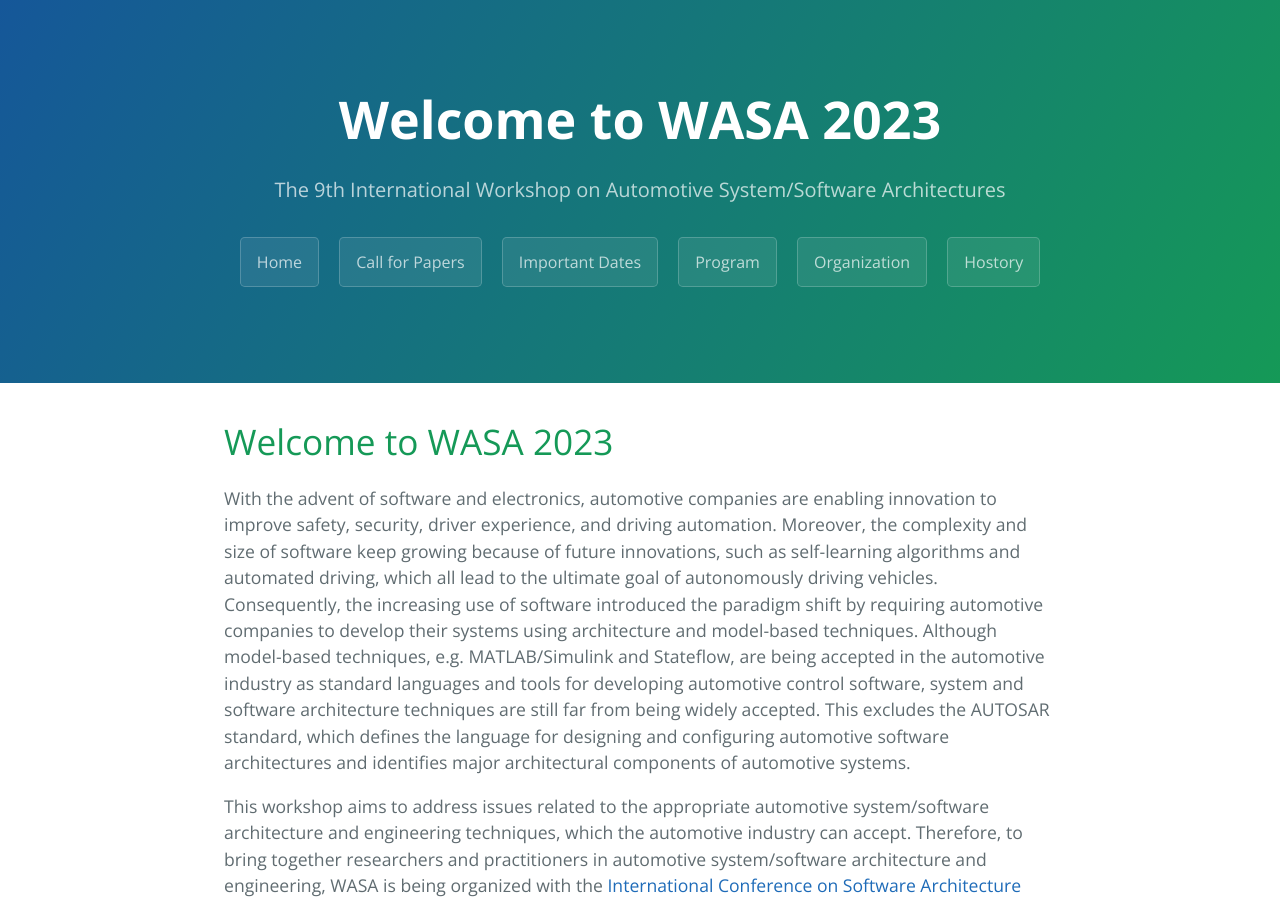
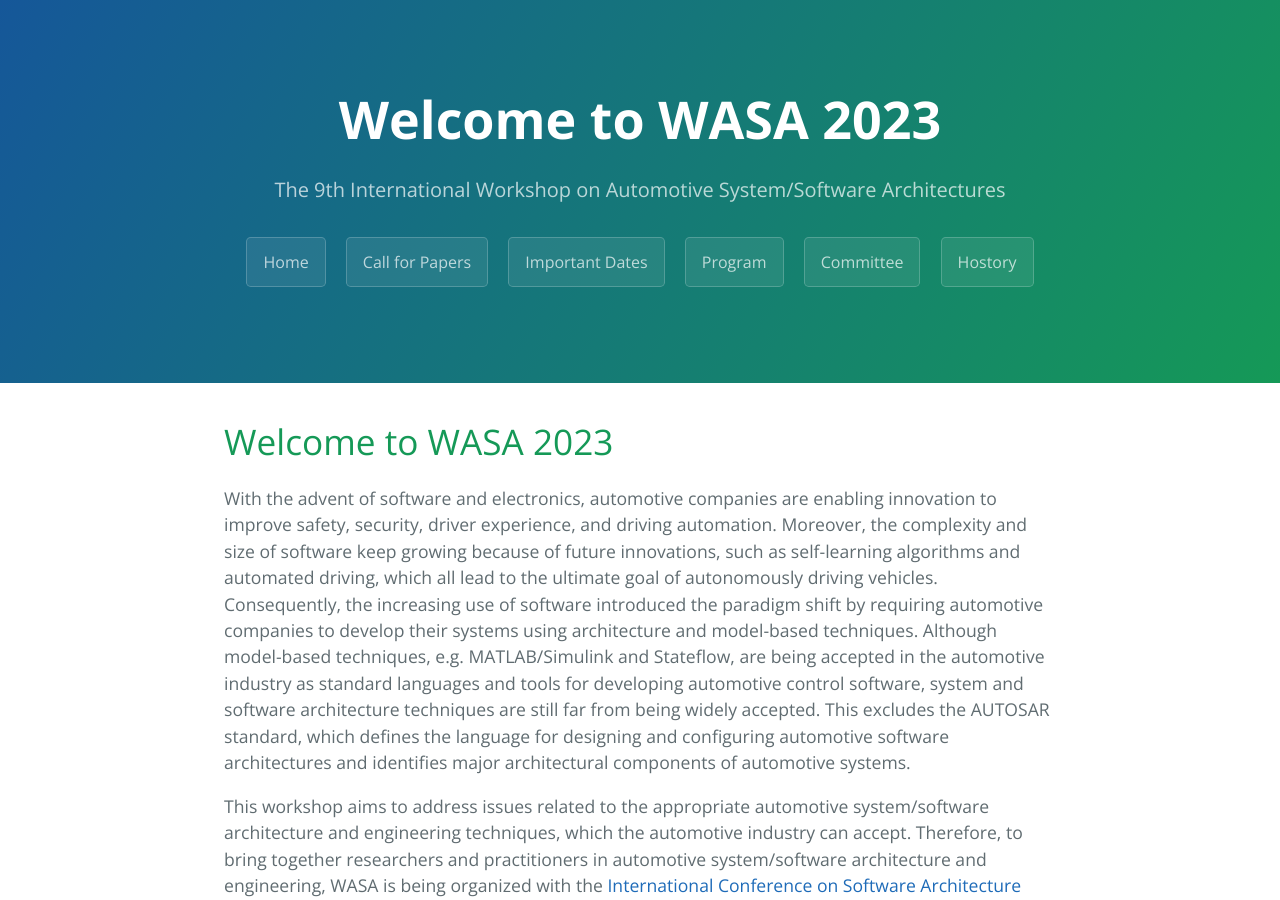
Before and after one commit to WASA-Workshop/2023, a Jekyll site: the page built from index.md, in a window 1280 px wide and 900 px high. Built offline with Jekyll 4.4.1, drawn with Linux system fonts in a browser that asks for light colours; our own code applies the rules of GitHub Pages for plain Markdown files.

Commit message:
Update default.html

```diff
--- a/_layouts/default.html
+++ b/_layouts/default.html
@@ -22,7 +22,7 @@
       <a href="#call-for-papers" class="btn">Call for Papers</a>
       <a href="#important-dates" class="btn">Important Dates</a>
       <a href="#program" class="btn">Program</a>
-      <a href="#organization" class="btn">Organization</a>
+      <a href="#committee" class="btn">Committee</a>
       <a href="#history" class="btn">Hostory</a>
     </header>
 
```
